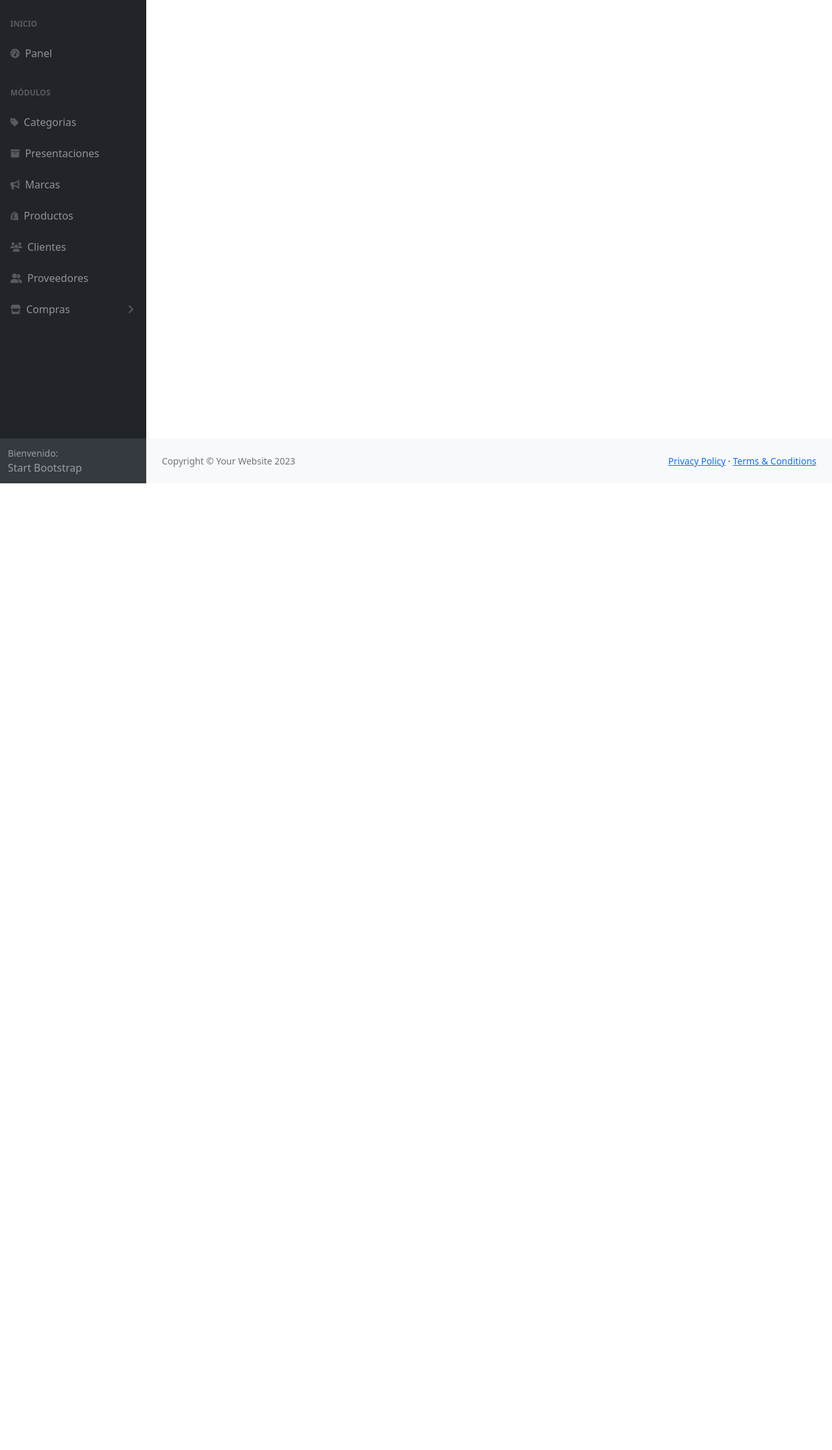
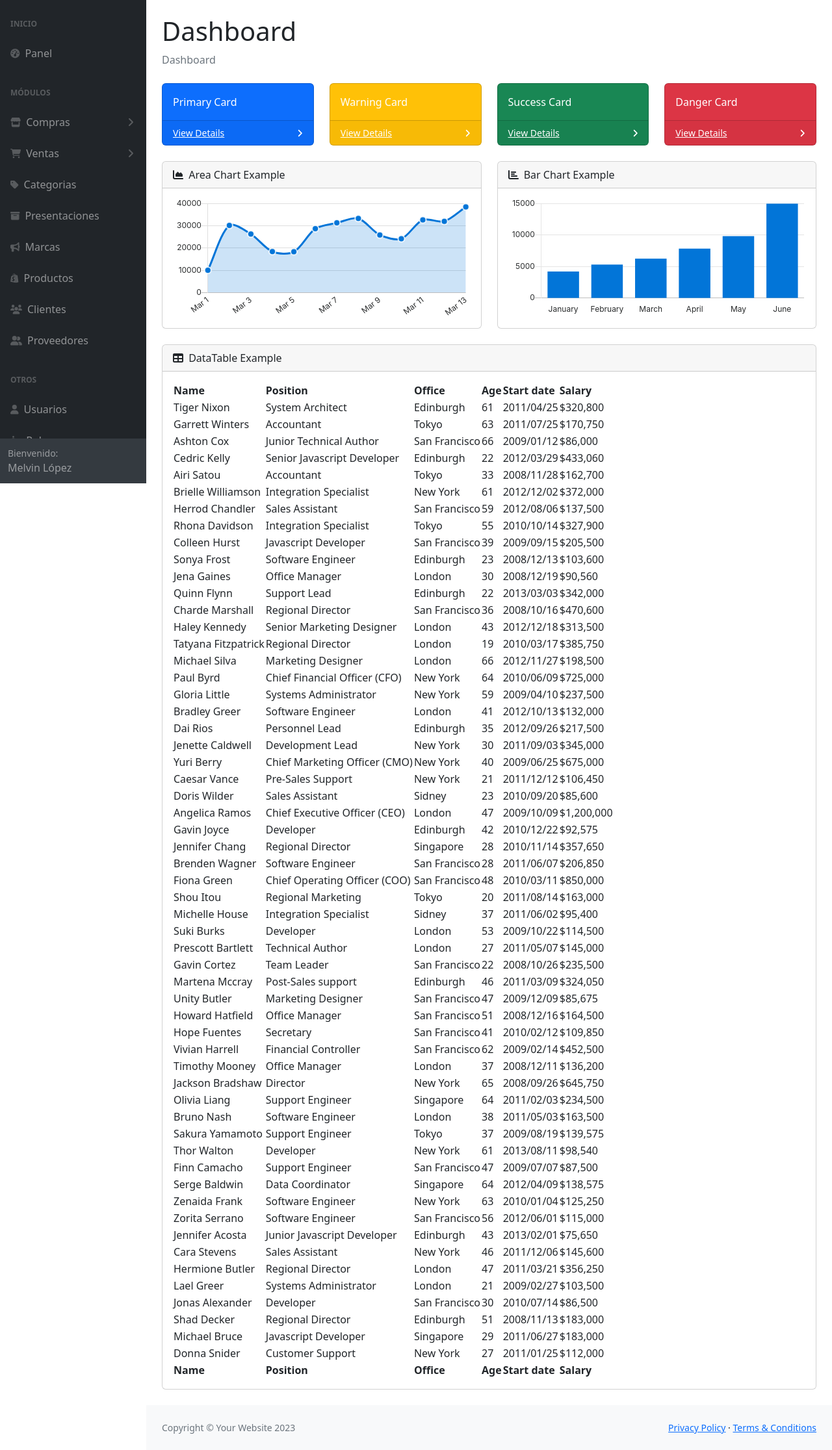
Before and after one commit to Lamk-S/lamk-shop, a Laravel app: page / in a window 1280 px wide. Shown: the part 56-2288 px from the top of the page at 65% size. Before the commit the page ends 800 px from the top, so only its background shows below. Run offline with Laravel 12, Linux system fonts and the light colour scheme; a user stored in the database is signed in; data comes from the database, SQL or seed files in the repository; some libraries are stand-ins or nearby versions.

Commit message:
feat: update application routing and navigation menus

```diff
--- a/app/Http/Controllers/MarcaController.php
+++ b/app/Http/Controllers/MarcaController.php
@@ -57,7 +57,7 @@
     /**
      * Show the form for editing the specified resource.
      */
-    public function edit(string $id)
+    public function edit(Marca $marca)
     {
         return view('marca.edit', compact('marca'));
     }
--- a/app/Http/Controllers/PresentacioneController.php
+++ b/app/Http/Controllers/PresentacioneController.php
@@ -57,7 +57,7 @@
     /**
      * Show the form for editing the specified resource.
      */
-    public function edit(string $id)
+    public function edit(Presentacione $presentacione)
     {
         return view('presentacione.edit', compact('presentacione'));
     }
--- a/resources/views/components/navigation-header.blade.php
+++ b/resources/views/components/navigation-header.blade.php
@@ -18,7 +18,7 @@
                 <li><a class="dropdown-item" href="#!">Configuraciones</a></li>
                 <li><a class="dropdown-item" href="#!">Registro de actividad</a></li>
                 <li><hr class="dropdown-divider" /></li>
-                <li><a class="dropdown-item" href="#!">Cerrar sesión</a></li>
+                <li><a class="dropdown-item" href="{{ route('logout') }}">Cerrar sesión</a></li>
             </ul>
         </li>
     </ul>
--- a/resources/views/components/navigation-menu.blade.php
+++ b/resources/views/components/navigation-menu.blade.php
@@ -8,6 +8,28 @@
                     Panel
                 </a>
                 <div class="sb-sidenav-menu-heading">Módulos</div>
+                <a class="nav-link collapsed" href="#" data-bs-toggle="collapse" data-bs-target="#collapseCompras" aria-expanded="false" aria-controls="collapseCompras">
+                    <div class="sb-nav-link-icon"><i class="fa-solid fa-store"></i></div>
+                    Compras
+                    <div class="sb-sidenav-collapse-arrow"><i class="fas fa-angle-down"></i></div>
+                </a>
+                <div class="collapse" id="collapseCompras" aria-labelledby="headingOne" data-bs-parent="#sidenavAccordion">
+                    <nav class="sb-sidenav-menu-nested nav">
+                        <a class="nav-link" href="{{ route('compras.index') }}">Ver</a>
+                        <a class="nav-link" href="{{ route('compras.create') }}">Crear</a>
+                    </nav>
+                </div>
+                <a class="nav-link collapsed" href="#" data-bs-toggle="collapse" data-bs-target="#collapseVentas" aria-expanded="false" aria-controls="collapseVentas">
+                    <div class="sb-nav-link-icon"><i class="fa-solid fa-cart-shopping"></i></div>
+                    Ventas
+                    <div class="sb-sidenav-collapse-arrow"><i class="fas fa-angle-down"></i></div>
+                </a>
+                <div class="collapse" id="collapseVentas" aria-labelledby="headingOne" data-bs-parent="#sidenavAccordion">
+                    <nav class="sb-sidenav-menu-nested nav">
+                        <a class="nav-link" href="{{ route('ventas.index') }}">Ver</a>
+                        <a class="nav-link" href="{{ route('ventas.create') }}">Crear</a>
+                    </nav>
+                </div>
                 <a class="nav-link" href="{{ route('categorias.index') }}">
                     <div class="sb-nav-link-icon"><i class="fa-solid fa-tag"></i></div>
                     Categorias
@@ -32,22 +54,20 @@
                     <div class="sb-nav-link-icon"><i class="fa-solid fa-user-group"></i></div>
                     Proveedores
                 </a>
-                <a class="nav-link collapsed" href="#" data-bs-toggle="collapse" data-bs-target="#collapseLayouts" aria-expanded="false" aria-controls="collapseLayouts">
-                    <div class="sb-nav-link-icon"><i class="fa-solid fa-store"></i></div>
-                    Compras
-                    <div class="sb-sidenav-collapse-arrow"><i class="fas fa-angle-down"></i></div>
+                <div class="sb-sidenav-menu-heading">Otros</div>
+                <a class="nav-link" href="{{ route('users.index') }}">
+                    <div class="sb-nav-link-icon"><i class="fa-solid fa-user"></i></div>
+                    Usuarios
                 </a>
-                <div class="collapse" id="collapseLayouts" aria-labelledby="headingOne" data-bs-parent="#sidenavAccordion">
-                    <nav class="sb-sidenav-menu-nested nav">
-                        <a class="nav-link" href="{{ route('compras.index') }}">Ver</a>
-                        <a class="nav-link" href="{{ route('compras.create') }}">Crear</a>
-                    </nav>
-                </div>
+                <a class="nav-link" href="{{ route('roles.index') }}">
+                    <div class="sb-nav-link-icon"><i class="fa-solid fa-person-circle-plus"></i></div>
+                    Roles
+                </a>
             </div>
         </div>
         <div class="sb-sidenav-footer">
             <div class="small">Bienvenido:</div>
-            Start Bootstrap
+            {{ auth()->user()->name }}
         </div>
     </nav>
 </div>
--- a/resources/views/panel/index.blade.php
+++ b/resources/views/panel/index.blade.php
@@ -4,9 +4,30 @@
 
 @push('css')
 <link href="https://cdn.jsdelivr.net/nSpm/simple-datatables@7.1.2/dist/style.min.css" rel="stylesheet" />
+<script src="https://cdn.jsdelivr.net/npm/sweetalert2@11"></script>
 @endpush
 
 @section('content')
+
+@if(@session('success'))
+<script>
+    let message = "{{ session('success') }}";
+    Swal.fire({
+    title: message,
+    showClass: { popup: `
+        animate__animated
+        animate__fadeInUp
+        animate__faster
+        ` },
+    hideClass: { popup: `
+        animate__animated
+        animate__fadeOutDown
+        animate__faster
+        ` }
+    });
+</script>
+@endif
+
 <div class="container-fluid px-4">
     <h1 class="mt-4">Dashboard</h1>
     <ol class="breadcrumb mb-4">
--- a/resources/views/presentacione/edit.blade.php
+++ b/resources/views/presentacione/edit.blade.php
@@ -36,7 +36,11 @@
                     </div>
 
                     <div class="col-md-6">
-                        <x-forms.input id="sigla" required='true' :defaultValue='$presentacione->sigla' />
+                        <label for="sigla" class="form-label">Sigla:<span class="text-danger">*</span></label>
+                        <input required type="text" name="sigla" id="sigla" class="form-control" value="{{ old('sigla', $presentacione->sigla) }}">
+                        @error('sigla')
+                            <small class="text-danger">{{ '*' . $message }}</small>
+                        @enderror
                     </div>
 
                     <div class="col-12">
--- a/routes/web.php
+++ b/routes/web.php
@@ -3,19 +3,19 @@
 use App\Http\Controllers\CategoriaController;
 use App\Http\Controllers\ClienteController;
 use App\Http\Controllers\CompraController;
+use App\Http\Controllers\HomeController;
+use App\Http\Controllers\LoginController;
+use App\Http\Controllers\LogoutController;
 use App\Http\Controllers\MarcaController;
 use App\Http\Controllers\PresentacioneController;
 use App\Http\Controllers\ProductoController;
 use App\Http\Controllers\ProveedorController;
+use App\Http\Controllers\RoleController;
+use App\Http\Controllers\UserController;
+use App\Http\Controllers\VentaController;
 use Illuminate\Support\Facades\Route;
 
-Route::get('/', function () {
-    return view('template');
-});
-
-Route::get('/panel', function () {
-    return view('panel.index');
-})->name('panel');
+Route::get('/', [HomeController::class, 'index'])->name('panel');
 
 Route::resources([
     'categorias' => CategoriaController::class,
@@ -24,12 +24,15 @@
     'productos' => ProductoController::class,
     'clientes' => ClienteController::class,
     'proveedores' => ProveedorController::class,
-    'compras' => CompraController::class
+    'compras' => CompraController::class,
+    'ventas' => VentaController::class,
+    'users' => UserController::class,
+    'roles' => RoleController::class
 ]);
 
-Route::get('/login', function () {
-    return view('auth.login');
-});
+Route::get('/login', [LoginController::class, 'index'])->name('login');
+Route::post('/login', [LoginController::class, 'login']);
+Route::get('/logout', [LogoutController::class, 'logout'])->name('logout');
 
 Route::get('/401', function () {
     return view('pages.401');
```
Lines whose indentation alone changed are shown as unchanged.
